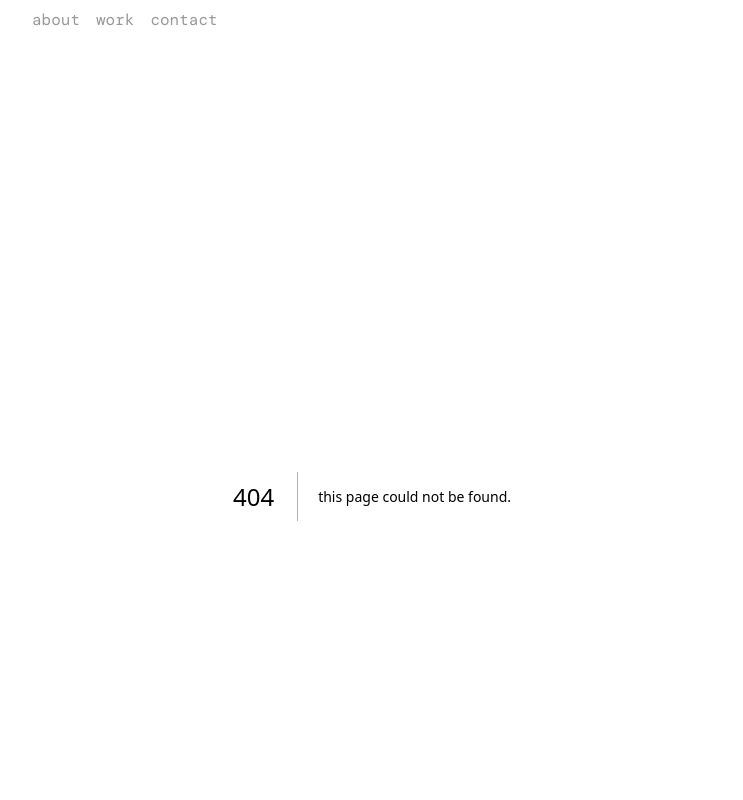
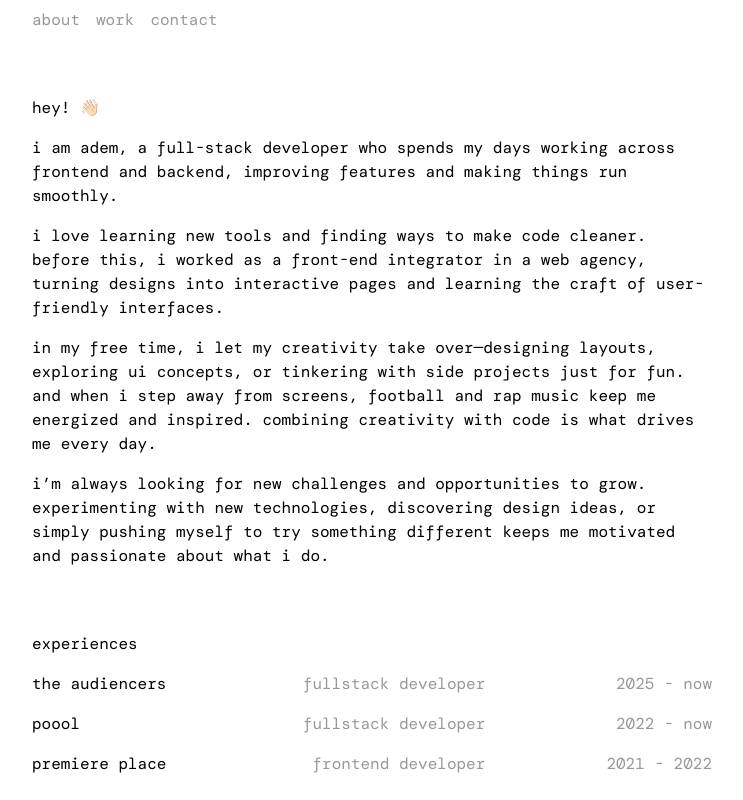
Before and after one commit to git2bezbar/portfolio, a Next.js app: page /about in a window 1280 px wide. Before the commit this address had no page. Shown: the part 360-1160 px from the top of the page, without its empty margins (268-1011 px from the left). Built offline with nearby package versions, Linux system fonts and the light colour scheme.

Commit message:
feat: adding about page and changing home text accordingly

```diff
--- /dev/null
+++ b/app/about/page.tsx
@@ -0,0 +1,92 @@
+"use client";
+
+import { useEffect, useRef } from "react";
+import { gsap } from "gsap";
+import Experience from "@/components/Experience";
+
+export default function Home() {
+	const mainRef = useRef<HTMLDivElement | null>(null);
+
+	useEffect(() => {
+		if (!mainRef.current) return;
+
+		const ctx = gsap.context(() => {
+			gsap.from(mainRef.current, {
+				opacity: 0,
+				y: 40,
+				filter: "blur(8px)",
+				duration: 1,
+				ease: "power2.out",
+				clearProps: "all",
+				delay: 0.75,
+			});
+		}, mainRef);
+
+		return () => ctx.revert();
+	}, []);
+
+
+	return (
+		<main
+			ref={mainRef}
+			className="flex flex-col items-start justify-center gap-16"
+		>
+			<div className="flex flex-col gap-4">
+				<p>hey! 👋🏻</p>
+				<p>
+					i am adem, a full-stack developer who spends my days working across
+					frontend and backend, improving features and making things run
+					smoothly.
+        </p>
+        <p>
+          i love learning new tools and finding ways to make code cleaner. before
+          this, i worked as a front-end integrator in a web agency, turning
+          designs into interactive pages and learning the craft of user-friendly
+          interfaces.
+        </p>
+        <p>
+          in my free time, i let my creativity take over—designing layouts,
+          exploring UI concepts, or tinkering with side projects just for fun.
+          And when I step away from screens, football and rap music keep me
+          energized and inspired. Combining creativity with code is what drives
+          me every day.
+        </p>
+        <p>
+          i’m always looking for new challenges and opportunities to grow.
+          experimenting with new technologies, discovering design ideas, or
+          simply pushing myself to try something different keeps me motivated
+          and passionate about what i do.
+        </p>
+			</div>
+			<div className="flex flex-col gap-4 sm:w-full">
+				<p>experiences</p>
+				<ul className="flex flex-col gap-4">
+					<li className="flex flex-col sm:grid sm:grid-cols-3 sm:w-full">
+						<Experience
+							company="the audiencers"
+							link="https://theaudiencers.com"
+							position="fullstack developer"
+							duration="2025 - now"
+						/>
+					</li>
+					<li className="flex flex-col sm:grid sm:grid-cols-3 sm:w-full">
+						<Experience
+							company="poool"
+							link="https://poool.fr"
+							position="fullstack developer"
+							duration="2022 - now"
+						/>
+					</li>
+					<li className="flex flex-col sm:grid sm:grid-cols-3 sm:w-full">
+						<Experience
+							company="premiere place"
+							link="https://premiere.place"
+							position="frontend developer"
+							duration="2021 - 2022"
+						/>
+					</li>
+				</ul>
+			</div>
+		</main>
+	);
+}
--- a/app/page.tsx
+++ b/app/page.tsx
@@ -30,33 +30,16 @@ export default function Home() {
       ref={mainRef}
       className="flex flex-col items-start justify-center gap-4"
     >
-      <div className="flex flex-col gap-4">
-        <p>hey! 👋🏻</p>
-        <p>
-          i am adem, a full-stack developer who spends my days working across
-          frontend and backend, improving features and making things run
-          smoothly.
-        </p>
-        <p>
-          i love learning new tools and finding ways to make code cleaner. before
-          this, i worked as a front-end integrator in a web agency, turning
-          designs into interactive pages and learning the craft of user-friendly
-          interfaces.
-        </p>
-        <p>
-          in my free time, i let my creativity take over—designing layouts,
-          exploring UI concepts, or tinkering with side projects just for fun.
-          And when I step away from screens, football and rap music keep me
-          energized and inspired. Combining creativity with code is what drives
-          me every day.
-        </p>
-        <p>
-          i’m always looking for new challenges and opportunities to grow.
-          experimenting with new technologies, discovering design ideas, or
-          simply pushing myself to try something different keeps me motivated
-          and passionate about what i do.
-        </p>
-      </div>
+			<p>hey! 👋🏻</p>
+			<p>
+				I’m Adem, a full-stack developer working across frontend and backend
+				to improve features and make things run smoothly. I love learning new
+				tools, experimenting with creative ideas, and turning designs into
+				interactive experiences. In my free time, I explore UI concepts,
+				tinker with side projects, and stay inspired by football and rap
+				music. Curiosity and creativity drive everything I do, pushing me to
+				keep learning and improving.
+			</p>
     </main>
   );
 }
```
